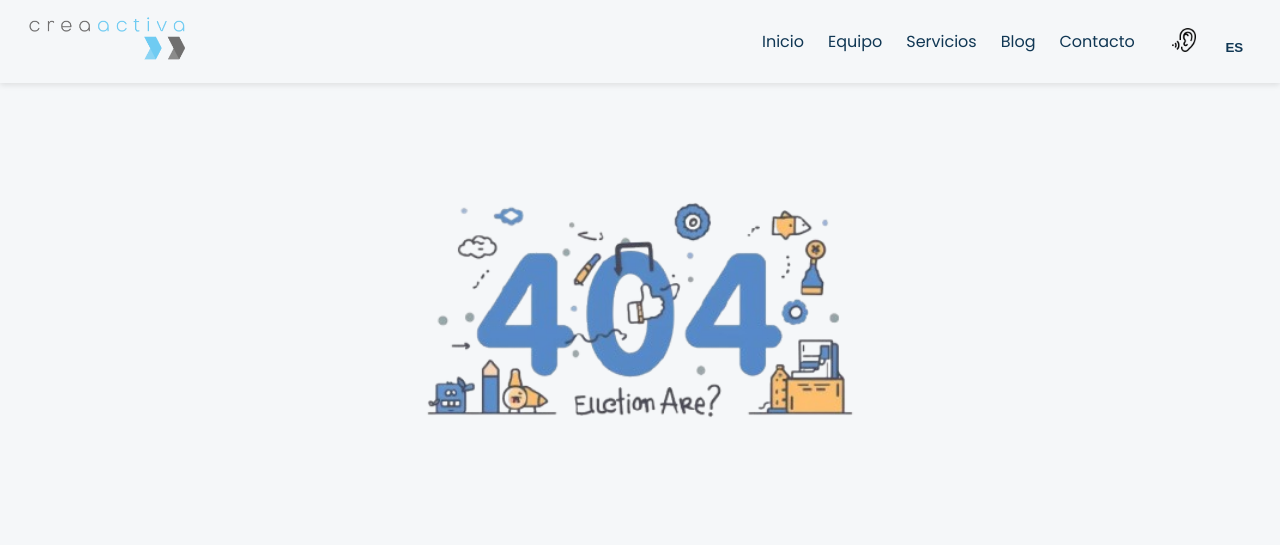
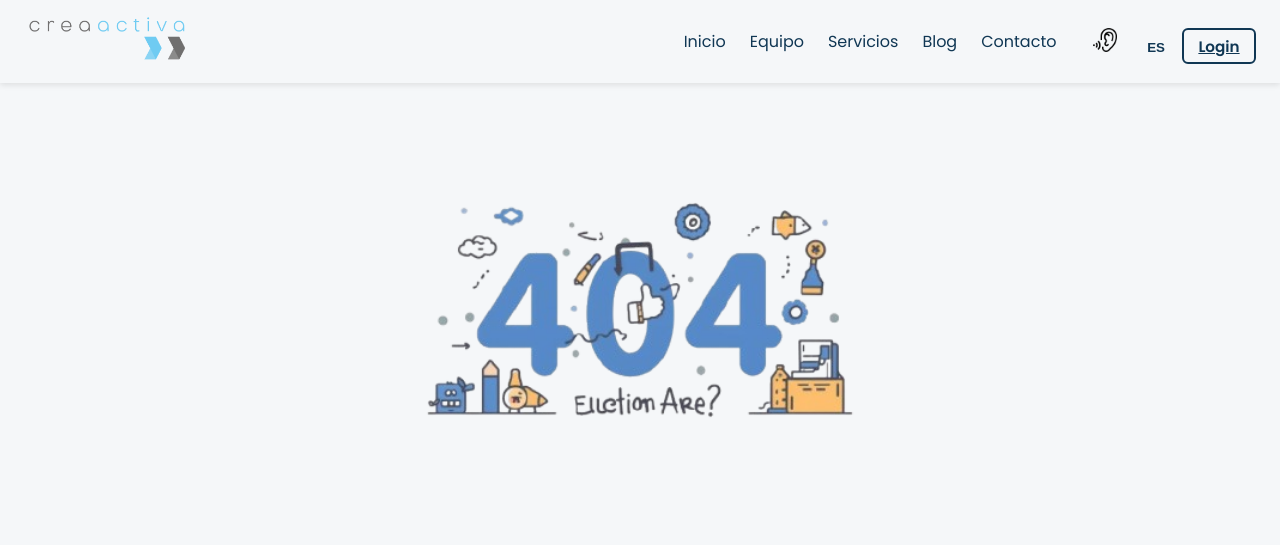
Before and after one commit to CarolinaPavani-creaactiva/creaactiva-web, a PHP site: page /index.php?page=login_modelo in a window 1280 px wide. Shown: the top 545 px of the page. Run offline with PHP 8.4, Linux system fonts and the light colour scheme.

Commit message:
creado el login

```diff
--- a/desarrollo/aplicacion/vistas/header.php
+++ b/desarrollo/aplicacion/vistas/header.php
@@ -1,4 +1,9 @@
 <!-- header.php -->
+<?php
+session_start();
+$usuarioLogueado = isset($_SESSION['curso']);
+?>
+
 <!DOCTYPE html>
 <html lang="es">
 
@@ -31,7 +36,8 @@
             <!-- LOGO CENTRO -->
             <div class="h_logo">
                 <a href="/creaactiva-web/desarrollo">
-                    <img src="/creaactiva-web/desarrollo/publico/recursos/imagenes/logo_creaactiva.png" alt="Logo CreaActiva">
+                    <img src="/creaactiva-web/desarrollo/publico/recursos/imagenes/logo_creaactiva.png"
+                        alt="Logo CreaActiva">
                 </a>
             </div>
 
@@ -54,8 +60,8 @@
                 <div class="h_acciones-header">
 
                     <button class="h_btn-accesibilidad">
-                        <img src="/creaactiva-web/desarrollo/publico/recursos/imagenes/iconos/oido.png" alt="Accesibilidad"
-                            style="height: 24px; width: 24px;">
+                        <img src="/creaactiva-web/desarrollo/publico/recursos/imagenes/iconos/oido.png"
+                            alt="Accesibilidad" style="height: 24px; width: 24px;">
                     </button>
 
                     <button id="lang-btn" class="h_btn-idioma">ES</button>
@@ -66,8 +72,14 @@
                         <span data-lang="val" data-i18n="header.valenciano">Valencià</span>
                     </div>
 
+                    <!-- EL BOTÓN LOGIN -->
+                    <?php if (!$usuarioLogueado): ?>
+                        <a href="index.php?page=login" class="h_btn-login" data-i18n="header.login">Login</a>
+                    <?php else: ?>
+                        <a href="/aplicacion/controlador/logout.php" class="h_btn-login"
+                            data-i18n="header.logout">Logout</a>
+                    <?php endif; ?>
                 </div>
-
             </div>
         </div>
     </header>
--- /dev/null
+++ b/desarrollo/aplicacion/vistas/login.php
@@ -0,0 +1 @@
+<form action="/aplicacion/controlador/procesar_login.php" method="POST">
--- a/desarrollo/index.php
+++ b/desarrollo/index.php
@@ -4,10 +4,11 @@ include 'aplicacion/vistas/header.php';
 // Determinar qué vista cargar
 $page = $_GET['page'] ?? 'home';
 
-// ⬇️ Añadir esta línea aquí
+// Si viene vacío, cargar home
 if ($page === '') $page = 'home';
 
-$allowed_pages = ['home', 'equipo', 'servicios', 'blog', 'contacto'];
+// Agregar aquí todas las vistas permitidas
+$allowed_pages = ['home', 'equipo', 'servicios', 'blog', 'contacto', 'login'];
 
 if (in_array($page, $allowed_pages)) {
     include "aplicacion/vistas/{$page}.php";
--- a/desarrollo/publico/recursos/css/headerStyles.css
+++ b/desarrollo/publico/recursos/css/headerStyles.css
@@ -69,6 +69,26 @@
   color: var(--color-azul-medio);
 }
 
+/* ===== BOTÓN LOGIN ===== */
+
+.h_btn-login {
+    background-color: transparent;
+    border: 2px solid var(--color-azul-oscuro);
+    padding: 0.35rem 0.9rem;
+    border-radius: 6px;
+    color: var(--color-azul-oscuro);
+    font-weight: 600;
+    cursor: pointer;
+    transition: all 0.25s ease;
+    font-size: 0.95rem;
+}
+
+.h_btn-login:hover {
+    background-color: var(--color-azul-oscuro);
+    color: #fff;
+}
+
+
 /* HAMBURGUESA */
 .h_btn-menu {
   width: 32px;
--- a/desarrollo/publico/recursos/css/vistas/responsive/respHeader.css
+++ b/desarrollo/publico/recursos/css/vistas/responsive/respHeader.css
@@ -103,4 +103,11 @@
     gap: 18px;
     align-items: center;
   }
+
+ .h_btn-login {
+        padding: 0.25rem 0.7rem;
+        font-size: 0.85rem;
+        border-width: 1.6px;
+    }
+
 }
```
Also changed, not shown: desarrollo/aplicacion/controlador/procesar_login.php (added, +25 -0 lines), desarrollo/aplicacion/modelo/login_modelo.php (added, +13 -0 lines).
